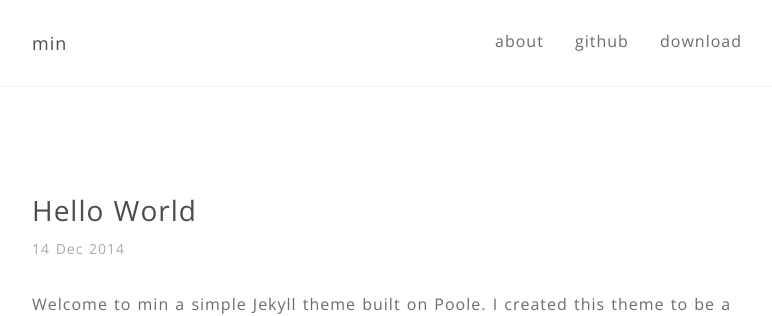
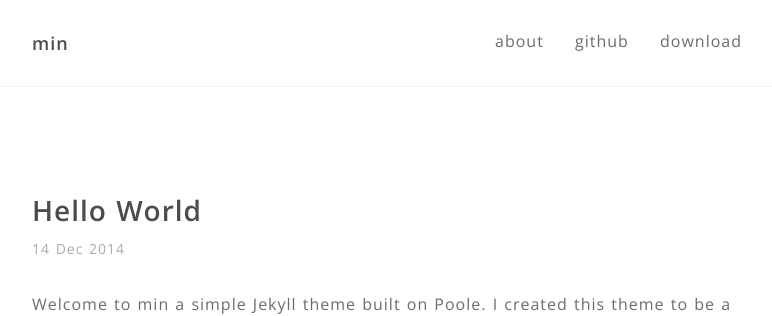
Before and after one commit to 0tmt/min, a Jekyll site: the page built from index.html, in a window 1280 px wide. Shown: the top 316 px of the page, without its empty margins (253-1025 px from the left). Built offline with Jekyll 4.4.1, drawn with Linux system fonts in a browser that asks for light colours; the list of posts is cut into pages by our own code.

Commit message:
header font

```diff
--- a/_includes/header.html
+++ b/_includes/header.html
@@ -16,7 +16,7 @@
     <link rel="stylesheet" href="{{ site.baseurl }}assets/css/syntax.css">
     <link rel="stylesheet" href="{{ site.baseurl }}assets/css/style.css">
 
-    <link href='http://fonts.googleapis.com/css?family=Open+Sans:400,300,700' rel='stylesheet' type='text/css'>
+    <link href='http://fonts.googleapis.com/css?family=Open+Sans:400,300,600,700' rel='stylesheet' type='text/css'>
 
   <!-- Favicon -->
     <link rel="shortcut icon" href="{{ site.baseurl }}assets/favicon.ico">
--- a/assets/css/style.scss
+++ b/assets/css/style.scss
@@ -41,7 +41,7 @@
 // Font Styling ========================
 h1, h2, h3, h4, h5, h6 {
     color: #4c4c4c;
-    font-weight: 400;
+    font-weight: 600;
     line-height: 1.4;
     letter-spacing: 1px;
     font-family: 'Open Sans', sans-serif;
```
